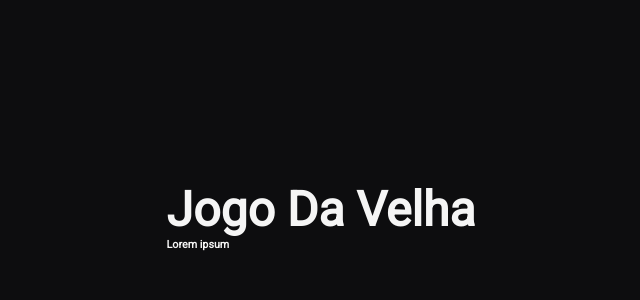
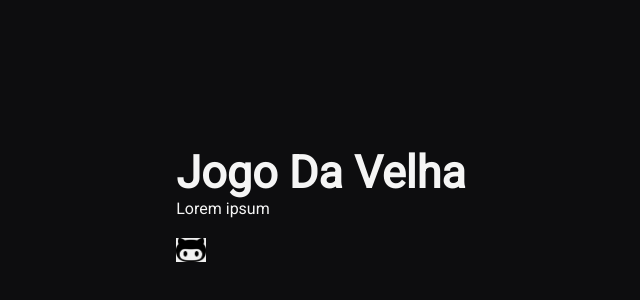
Before and after one commit to jonathashenrique7/jogo-da-velha-next, a Next.js app: page / in a window 1280 px wide. Shown: the part 184-484 px from the top of the page, without its empty margins (319-959 px from the left). Built offline with nearby package versions, Linux system fonts and the light colour scheme.

Commit message:
Criado o componente Icon!

```diff
--- a/src/components/header/Header.jsx
+++ b/src/components/header/Header.jsx
@@ -1,5 +1,6 @@
 import Title from '../title/Title'
 import Subtitle from '../subtitle/Subtitle'
+import { Icon } from '../icons/Icons'
 // CSS
 import styles from './Header.module.css'
 
@@ -11,6 +12,9 @@ export const Header = () => {
                 className={styles.header}
             >Jogo Da Velha</Title>
             <Subtitle>Lorem ipsum </Subtitle>
+            <div className={styles.iconContent}>
+                <Icon iconName="logo" link={'https://github.com/jonathashenrique7'} />
+            </div>
         </div>
     )
 }
--- a/src/components/header/Header.module.css
+++ b/src/components/header/Header.module.css
@@ -2,3 +2,7 @@
     text-align: center;
     padding: 40px 0 40px 0px;
 }
+
+.iconContent {
+    margin: 20px 0;
+}
--- /dev/null
+++ b/src/components/icons/Icons.jsx
@@ -0,0 +1,11 @@
+export const Icon = ({ iconName, size, link }) => {
+    return (
+        <a href={link} target={"_blank"}>
+            <img src={`/icons/${iconName}.png`} width={size} />
+        </a>
+    )
+}
+
+Icon.defaultProps = {
+    size: '30px'
+}
--- a/src/components/subtitle/Subtitle.jsx
+++ b/src/components/subtitle/Subtitle.jsx
@@ -3,7 +3,7 @@ import styles from "./Subtitle.module.css"
 //
 function Subtitle ({ children }) {
     return (
-        <h6 className={styles.Subtitle}>{ children }</h6>
+        <h6 className={styles.subtitle}>{ children }</h6>
     )
 }
 
--- a/src/components/title/Title.module.css
+++ b/src/components/title/Title.module.css
@@ -1,3 +1,3 @@
 .title {
-    font-size: 48px;
+    font-size: 45px;
 }
```
Also changed, not shown: public/icons/github.png (added), public/icons/logo.png (added).
